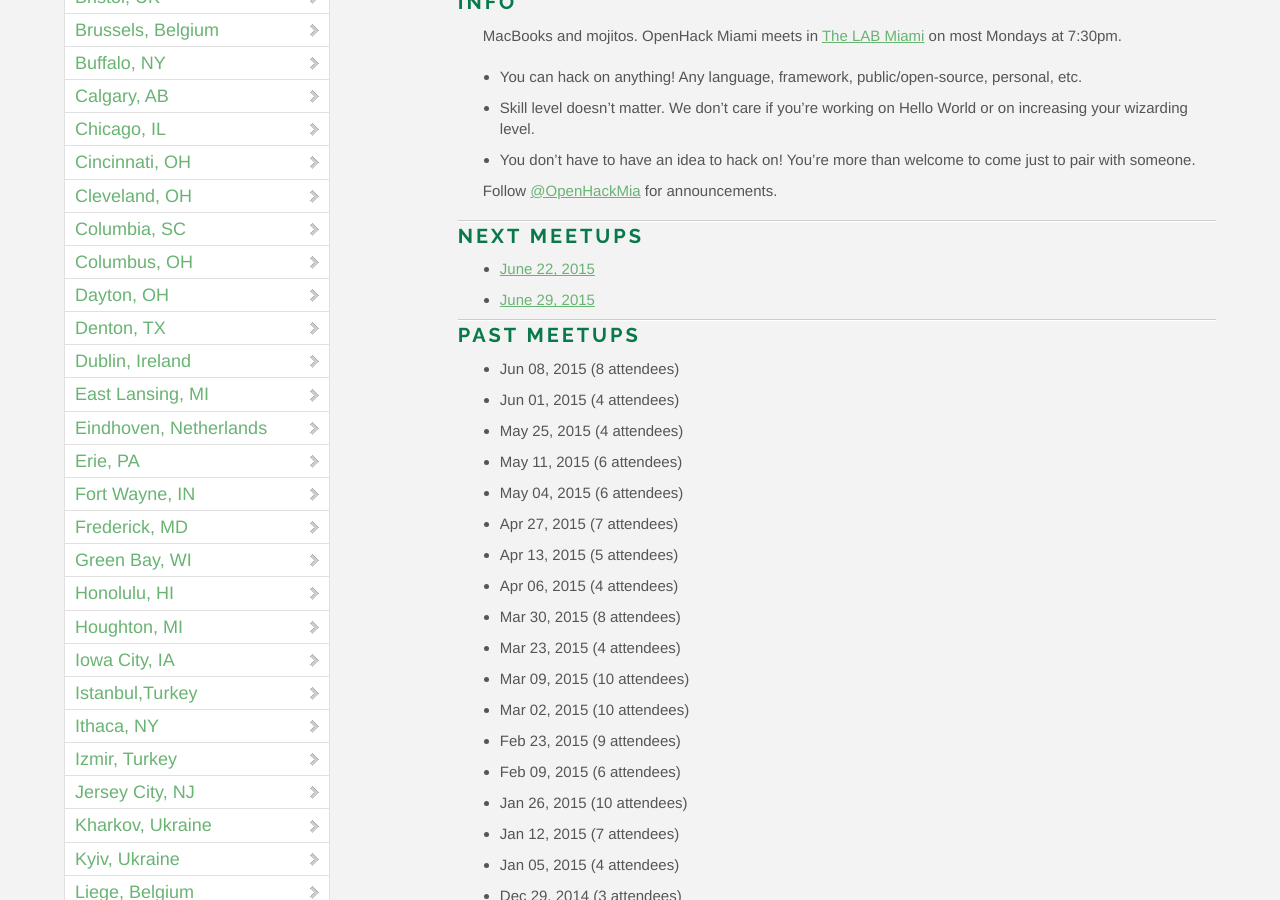
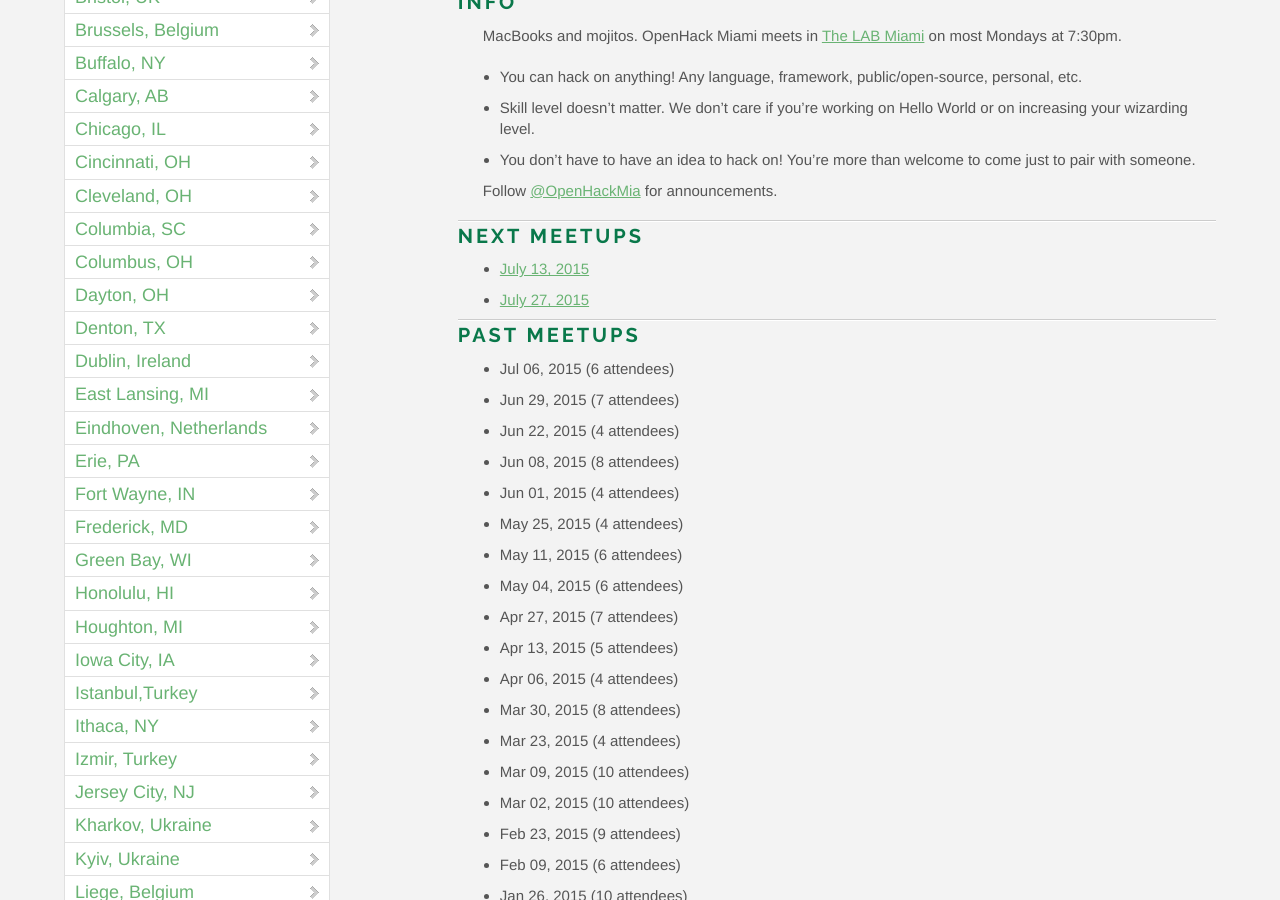
Before and after one commit to OpenHack/openhack.github.com, a Jekyll site: the page built from miami/index.markdown, in a window 1280 px wide and 900 px high, scrolled down 733 px. Built offline with Jekyll 4.4.1, drawn with Linux system fonts in a browser that asks for light colours; nearby versions of some CDN libraries; comment, search, counter and statistics services are not loaded.

Commit message:
Update Miami

```diff
--- a/miami/index.markdown
+++ b/miami/index.markdown
@@ -19,11 +19,14 @@ Follow [@OpenHackMia](http://twitter.com/openhackmia) for announcements.
 
 ### Next meetups
 
-* [June 22, 2015](http://www.meetup.com/miamirb/events/222776571/)
-* [June 29, 2015](http://www.meetup.com/miamirb/events/222776580/)
+* [July 13, 2015](http://www.meetup.com/miamirb/events/223728073/)
+* [July 27, 2015](http://www.meetup.com/miamirb/events/223728082/)
 
 ### Past meetups
 
+* Jul 06, 2015 (6 attendees)
+* Jun 29, 2015 (7 attendees)
+* Jun 22, 2015 (4 attendees)
 * Jun 08, 2015 (8 attendees)
 * Jun 01, 2015 (4 attendees)
 * May 25, 2015 (4 attendees)
```
